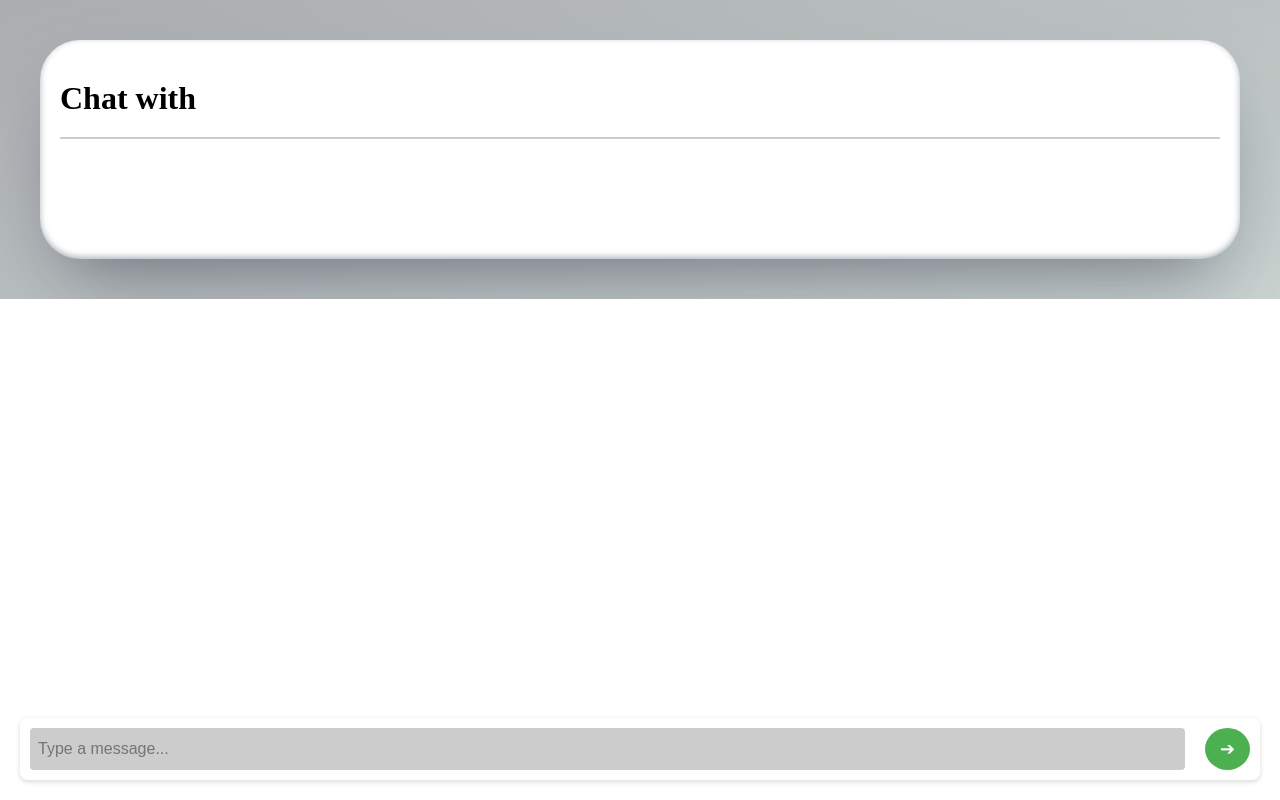
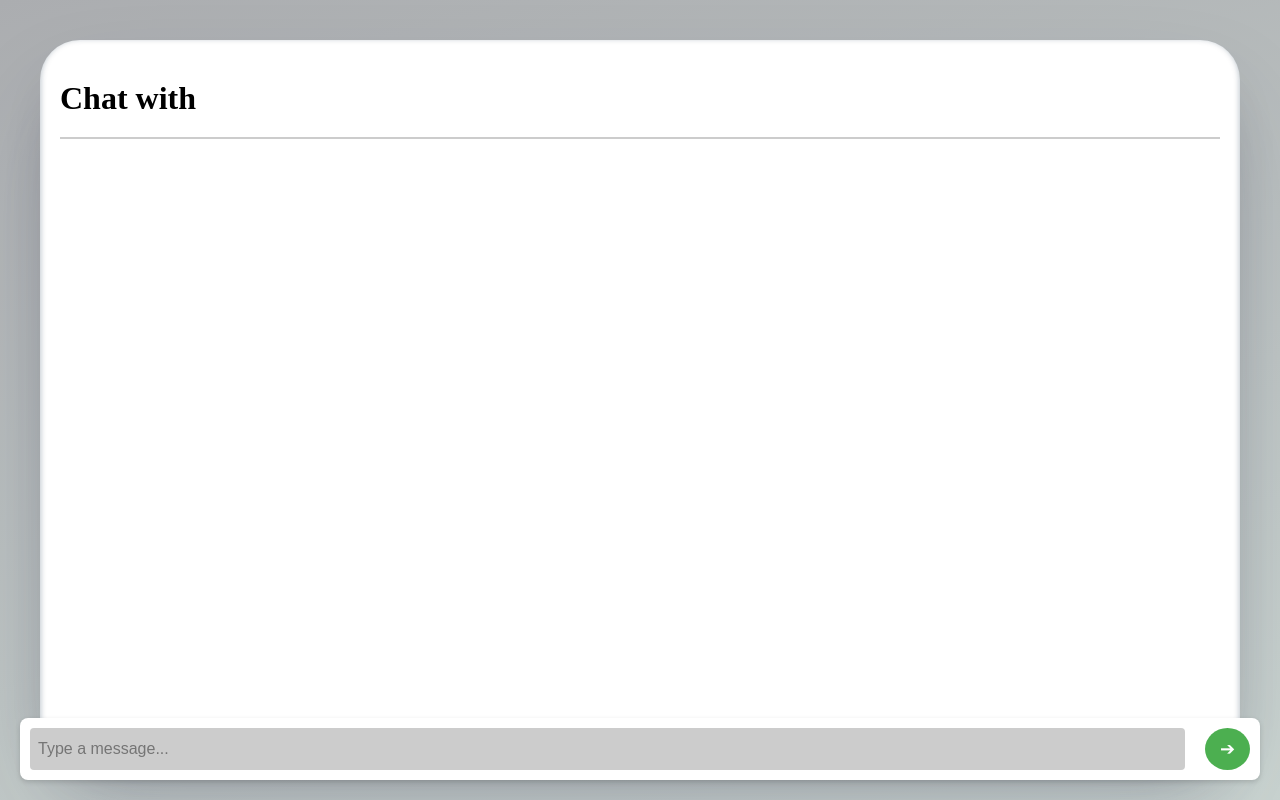
Before and after one commit to ArthiGit18/Chat-Application-2.o, a React (Create React App) app: page /chatPage in a window 1280 px wide. Built offline with nearby package versions, Linux system fonts and the light colour scheme; no server answers; a web font is replaced by a local one.

Commit message:
chat page style change

```diff
--- a/src/Chat.scss
+++ b/src/Chat.scss
@@ -145,29 +145,36 @@
 }
 
 // ChatPage
-
 .main-chatPage {
   width: 100%;
-  height: auto;
+  height: 100vh; // Full viewport height
   overflow: hidden;
   background: linear-gradient(165deg, rgba(171, 173, 176, 1) 0%, rgba(232, 250, 240, 1) 49%, rgba(64, 61, 36, 1) 100%);
   background-size: 400% 400%;
 
-  // padding-top: 50px;
   .container {
     border-radius: 40px;
-    // box-shadow: 0 0 10px rgba(0, 0, 0, 0.1);
     box-shadow: rgba(50, 50, 93, 0.25) 0px 50px 100px -20px, rgba(0, 0, 0, 0.3) 0px 30px 60px -30px, rgba(10, 37, 64, 0.35) 0px -2px 6px 0px inset;
     margin: 40px;
     background-color: white;
-    height: auto;
+    height: calc(100vh - 80px); // Take full height minus margins
+    display: flex;
+    flex-direction: column;
     padding: 20px;
   }
 
-  hr {
-    margin: 20px 0;
-    border: 1px solid #ccc;
-    width: 100%;
+  .chat_header {
+    position: sticky;
+    top: 0;
+    background-color: white;
+    z-index: 10;
+    padding-bottom: 10px;
+
+    hr {
+      margin: 10px 0;
+      border: 1px solid #ccc;
+      width: 100%;
+    }
   }
 
   /* Chat Messages Area */
--- a/src/Pages/Chat/ChatPage.js
+++ b/src/Pages/Chat/ChatPage.js
@@ -91,8 +91,10 @@ useEffect(() => {
     return (
         <div className='main-chatPage'>
             <div className='container'>
+                <div className='chat_header'>
                 <h2>Chat with {username}</h2>
                 <hr />
+                </div>
 
                 <div className="chat_messages">
                     {messages.map((msg, index) => {
```
